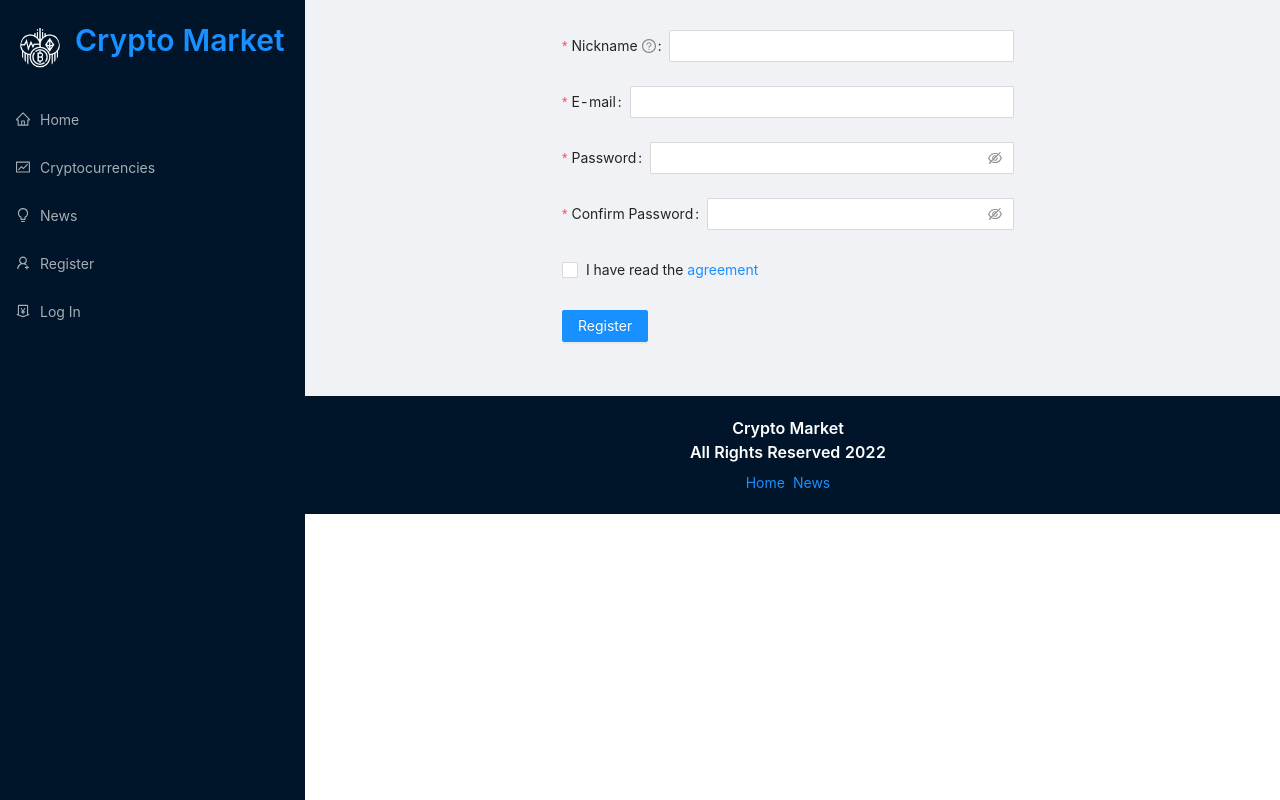
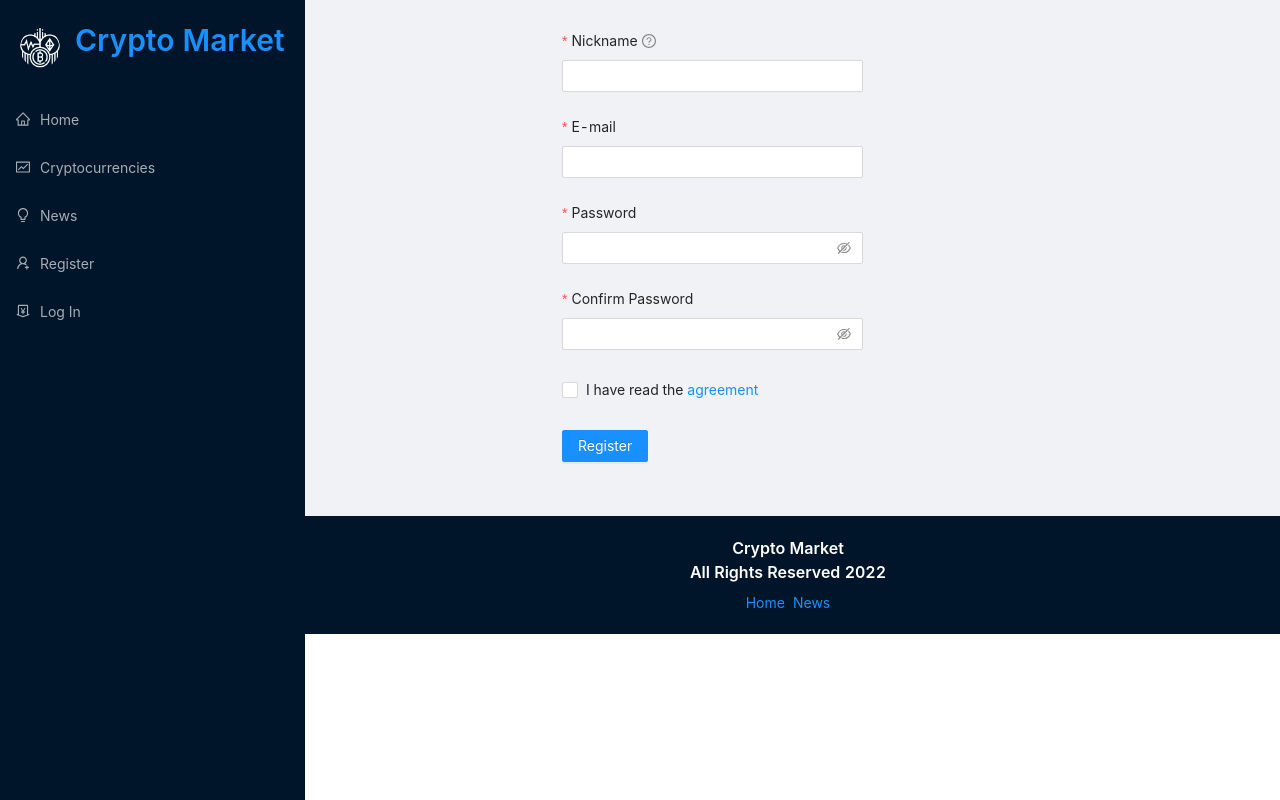
Before and after one commit to GabeNedden/crypto-Market, a React (Create React App) app: page /register in a window 1280 px wide. Built offline with nearby package versions, Linux system fonts and the light colour scheme; no server answers.

Commit message:
Test Register logic

```diff
--- a/src/App.css
+++ b/src/App.css
@@ -383,21 +383,3 @@ width: 70%;
     padding: 10px;
 
 }
-
-.form-container > * {
-    padding: 10px;
-    flex: 1 100%;
-  }
-
-.form {
-    display: flex;
-    flex-direction: column;
-    justify-content: space-between;
-    align-items: flex-start;
-
-}
-
-.form > * {
-    justify-content: right;
-    width: 100%;
-}
--- a/src/components/Navbar.jsx
+++ b/src/components/Navbar.jsx
@@ -32,7 +32,7 @@ const Navbar = () => {
             <Button className="menu-control-container" onClick={() => setActiveMenu(!activeMenu)}><MenuOutlined /></Button>
           </div>
           {activeMenu && (
-          <Menu theme="dark">
+          <Menu theme="dark" >
             <Menu.Item icon={<HomeOutlined />}>
               <Link to="/">Home</Link>
             </Menu.Item>
--- a/src/components/Register.jsx
+++ b/src/components/Register.jsx
@@ -1,11 +1,35 @@
-import React from 'react';
+import React, { useState } from 'react';
 import { Form, Input, Checkbox, Button } from 'antd';
+import gql from 'graphql-tag';
+import { useMutation } from '@apollo/react-hooks';
+
 
 const Register = () => {
 
   const [form] = Form.useForm();
-  const onFinish = (values) => {
-    console.log('Received values of form: ', values);
+
+  const [values, setValues] = useState({
+    username: '',
+    email: '',
+    password: '',
+    confirmPassword: ''
+  })
+
+  const onChange = (event) => {
+    setValues({...values, [event.target.name]: event.target.value});
+  };
+
+
+
+  const [addUser, { loading }] = useMutation(REGISTER_USER, {
+    update(proxy, result){
+      console.log(result)
+    },
+    variables: values
+  })
+
+  const onSubmit = (e) => {
+    addUser();
   };
 
 
@@ -13,11 +37,13 @@ const Register = () => {
 
   <div className='form-container'>
     <Form
+      labelCol={{ span: 8 }}
+      wrapperCol={{ span: 16 }}
+      layout='vertical'
       className='form'
-
       form={form}
       name="register"
-    onFinish={onFinish}
+      onFinish={onSubmit}
       initialValues={{}}
       scrollToFirstError
     >
@@ -25,6 +51,8 @@ const Register = () => {
     <Form.Item
       name="nickname"
       label="Nickname"
+      value={values.username}
+      onChange={onChange}
       tooltip="What do you want others to call you?"
       rules={[{ required: true, message: 'Please input your nickname!', whitespace: true }]}
     >
@@ -34,6 +62,8 @@ const Register = () => {
     <Form.Item
       name="email"
       label="E-mail"
+      value={values.email}
+      onChange={onChange}
       rules={[
         {
           type: 'email',
@@ -51,6 +81,8 @@ const Register = () => {
     <Form.Item
       name="password"
       label="Password"
+      value={values.password}
+      onChange={onChange}
       rules={[
         {
           required: true,
@@ -63,8 +95,10 @@ const Register = () => {
     </Form.Item>
 
     <Form.Item
-    name="confirm"
+      name="confirmPassword"
       label="Confirm Password"
+      value={values.confirmPassword}
+      onChange={onChange}
       dependencies={['password']}
       hasFeedback
       rules={[
@@ -113,4 +147,29 @@ const Register = () => {
     )
 };
 
+const REGISTER_USER = gql`
+  mutation register (
+    $username: String!
+    $email: String!
+    $password: String!
+    $confirmPassword: String!
+  ) {
+    register(
+      registerInput: {
+        username: $username
+        email: $email
+        password: $password
+        confirmPassword: $confirmPassword
+      }
+    ){
+      id
+      username
+      email
+      token
+    }
+  }
+
+
+`
+
 export default Register;
```
Also changed, not shown: 1 other file (tests, documents, lock files or other folders). Lines whose indentation alone changed are shown as unchanged.
